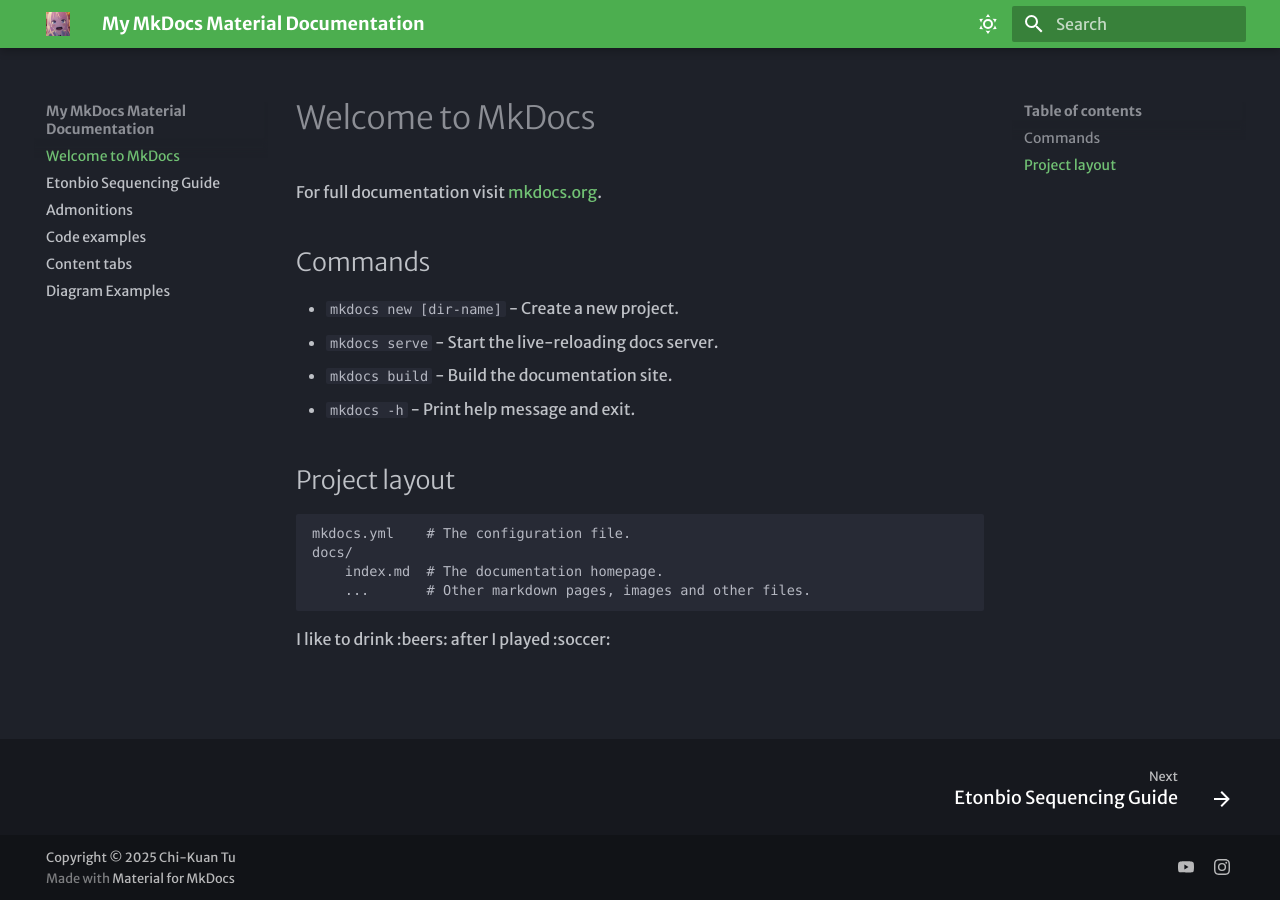
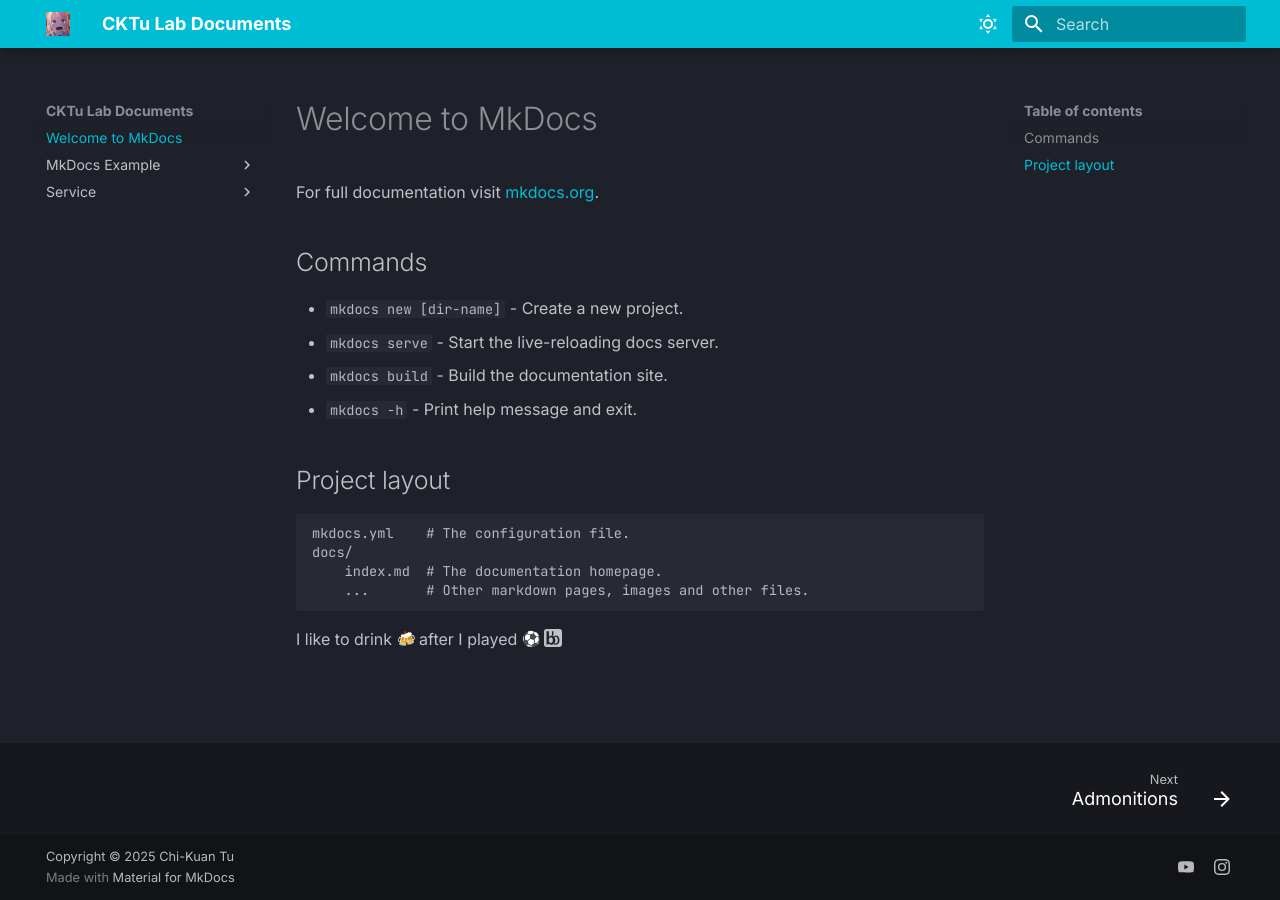
Before and after one commit to alextu870719/MkDocs, an MkDocs documentation site: the page built from docs/index.md, in a window 1280 px wide. Built offline with MkDocs 1.6.1 and Material for MkDocs 9.7.7, drawn with Linux system fonts in a browser that asks for light colours; emoji names are drawn with the system emoji font; some web fonts are replaced.

Commit message:
02.13.2025

```diff
--- a/mkdocs.yml
+++ b/mkdocs.yml
@@ -1,30 +1,29 @@
-site_name: My MkDocs Material Documentation
-site_url: https://sitename.example
+site_name: CKTu Lab Documents
+site_url: https://alextu870719.github.io/MkDocs/
+
 theme:
   name: material
   font:
-    text: Merriweather Sans
-    code: Red Hat Mono
+    text: Inter
+    code: JetBrains Mono
   logo: assets/wut.png
   favicon: assets/heyhey.ico
   features:
     - navigation.footer
-  palette:
-    # Dark Mode
-    - scheme: slate
-      toggle:
-        icon: material/weather-sunny
-        name: Dark mode
-      primary: green
-      accent: deep purple
 
-    # Light Mode
-    - scheme: default
-      toggle:
-        icon: material/weather-night
-        name: Light mode
-      primary: blue
-      accent: deep orange
+  palette:  #Dark/Light Mode Toggle
+  - scheme: slate
+    toggle:
+      icon: material/weather-sunny
+      name: Dark mode
+    primary: cyan
+    accent: lime
+  - scheme: default
+    toggle:
+      icon: material/weather-night
+      name: Light mode
+    primary: indigo
+    accent: amber
 
 markdown_extensions:
   - attr_list
@@ -32,7 +31,6 @@ markdown_extensions:
       emoji_index: !!python/name:material.extensions.emoji.twemoji
       emoji_generator: !!python/name:material.extensions.emoji.to_svg
 
-markdown_extensions:
   - pymdownx.highlight:
       anchor_linenums: true
       line_spans: __span
@@ -52,8 +50,8 @@ markdown_extensions:
 extra:
   social:
     - icon: simple/youtube
-      link: https://youtube.com/@james-willett
+      link: http://www.youtube.com/@杜紀寬
     - icon: simple/instagram
-      link: https://linkedin.com/in/willettjames
+      link: https://www.instagram.com/chikuan0719/
 
 copyright: Copyright &copy; 2025 Chi-Kuan Tu
```
Also changed, not shown: docs/index.md (+1 -1 lines), docs/MkDocs-Example/admonitions.md (renamed from docs/admonitions.md), docs/MkDocs-Example/code-examples.md (renamed from docs/code-examples.md), docs/MkDocs-Example/content-tabs.md (renamed from docs/content-tabs.md), docs/MkDocs-Example/diagram-examples.md (renamed from docs/diagram-examples.md), docs/Service/EtonBio_sequencing.md (renamed from docs/EtonBio_sequencing.md).
